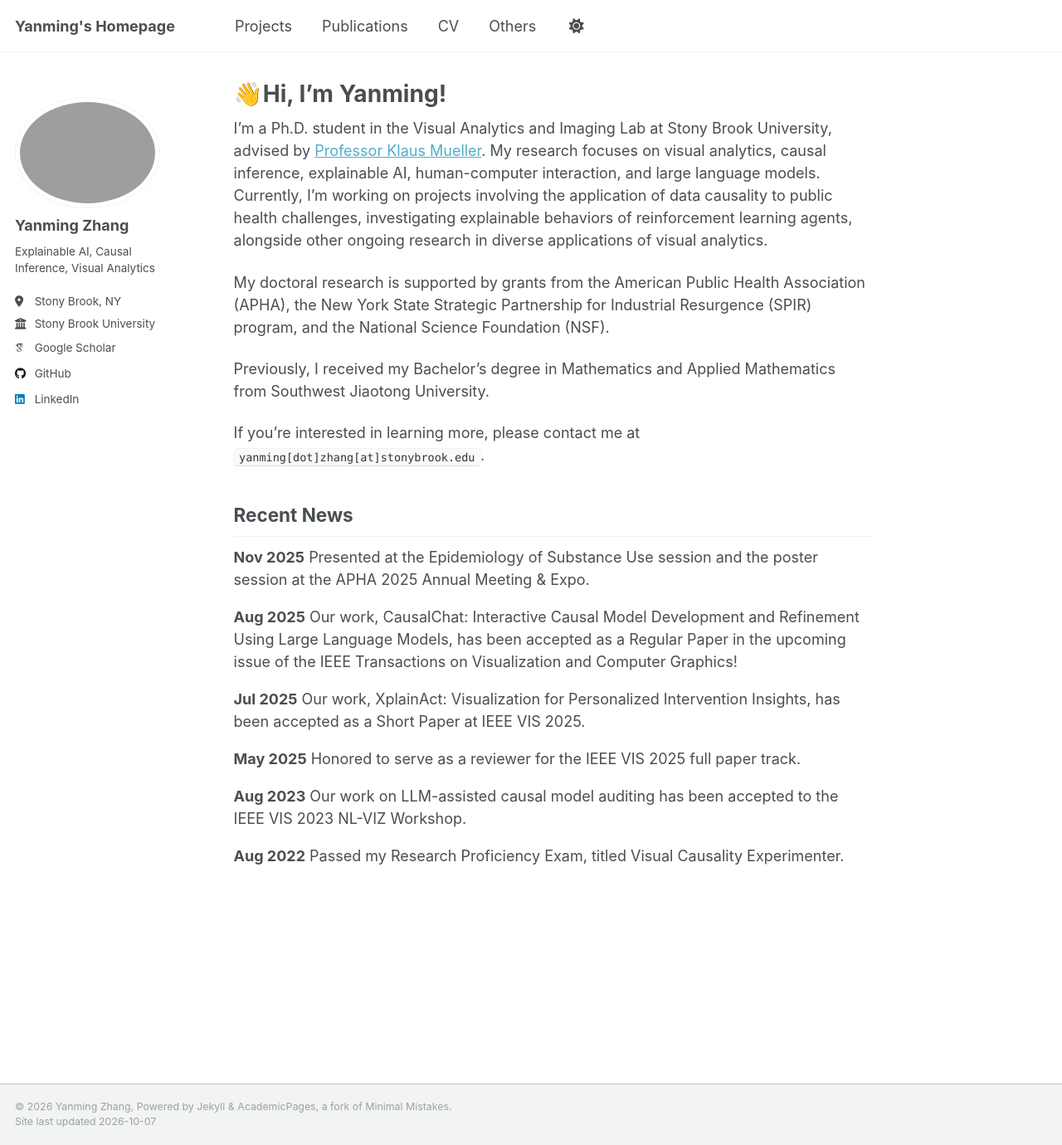
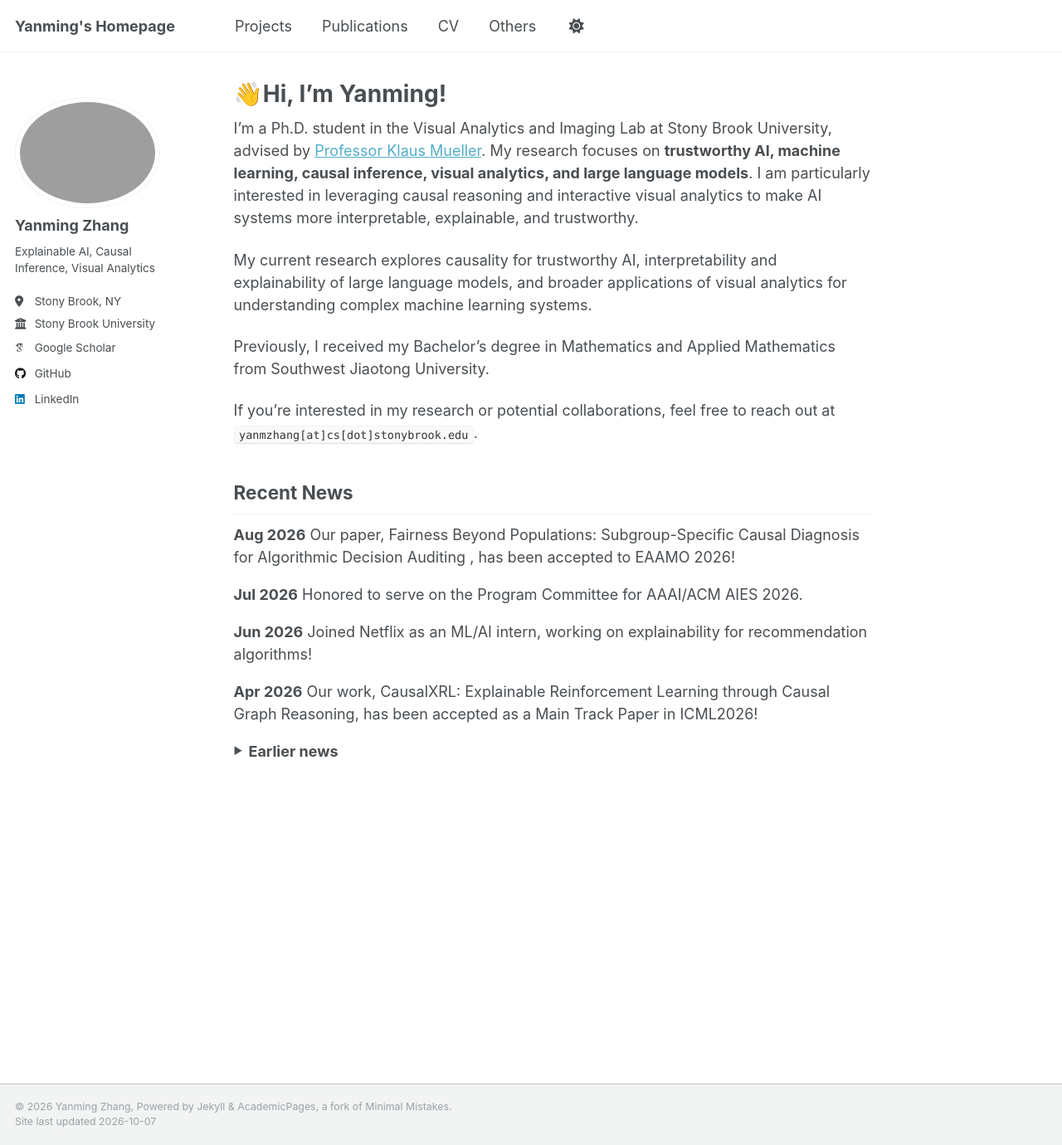
Before and after one commit to yanmluk/yanmluk.github.io, a Jekyll site: the page built from _pages/about.md, in a window 1280 px wide and 1380 px high. Shown: the whole window at 83% size. Built offline with Jekyll 4.4.1, drawn with Linux system fonts in a browser that asks for light colours; some web fonts are replaced.

Commit message:
Add new publications

```diff
--- a/_includes/masthead.html
+++ b/_includes/masthead.html
@@ -13,7 +13,9 @@
             {% else %}
               {% assign domain = base_path %}
             {% endif %}
-            <li class="masthead__menu-item"><a href="{{ domain }}{{ link.url }}">{{ link.title }}</a></li>
+            <li class="masthead__menu-item">
+              <a href="{{ domain }}{{ link.url }}"{% if link.new_window %} target="_blank" rel="noopener noreferrer"{% endif %}>{{ link.title }}</a>
+            </li>
           {% endfor %}
           <li id="theme-toggle" class="masthead__menu-item persist tail">
             <a><i id="theme-icon" class="fa-solid fa-sun" aria-hidden="true" title="toggle theme"></i></a>
--- a/_pages/about.md
+++ b/_pages/about.md
@@ -7,34 +7,83 @@ redirect_from:
   - /about.html
 ---
 
-I'm a Ph.D. student in the Visual Analytics and Imaging Lab at Stony Brook University, advised by [Professor Klaus Mueller](https://www3.cs.stonybrook.edu/~mueller/). My research focuses on visual analytics, causal inference, explainable AI, human-computer interaction, and large language models. Currently, I'm working on projects involving the application of data causality to public health challenges, investigating explainable behaviors of reinforcement learning agents, alongside other ongoing research in diverse applications of visual analytics.
+I'm a Ph.D. student in the Visual Analytics and Imaging Lab at Stony Brook University, advised by [Professor Klaus Mueller](https://www3.cs.stonybrook.edu/~mueller/). My research focuses on **trustworthy AI, machine learning, causal inference, visual analytics, and large language models**. I am particularly interested in leveraging causal reasoning and interactive visual analytics to make AI systems more interpretable, explainable, and trustworthy.
 
-My doctoral research is supported by grants from the American Public Health Association (APHA), the New York State Strategic Partnership for Industrial Resurgence (SPIR) program, and the National Science Foundation (NSF).
+My current research explores causality for trustworthy AI, interpretability and explainability of large language models, and broader applications of visual analytics for understanding complex machine learning systems.
 
 Previously, I received my Bachelor's degree in Mathematics and Applied Mathematics from Southwest Jiaotong University.
 
-If you’re interested in learning more, please contact me at `yanming[dot]zhang[at]stonybrook.edu`.
+If you're interested in my research or potential collaborations, feel free to reach out at `yanmzhang[at]cs[dot]stonybrook.edu`.
 
 Recent News
 ------
+<style>
+  .earlier-news {
+    margin-top: 0.25em;
+  }
+  .earlier-news > summary {
+    cursor: pointer;
+    list-style: none;
+    display: flex;
+    align-items: center;
+    gap: 0.4em;
+    user-select: none;
+  }
+  .earlier-news > summary::-webkit-details-marker {
+    display: none;
+  }
+  .earlier-news > summary::before {
+    content: "▶";
+    font-size: 0.65em;
+    line-height: 1;
+  }
+  .earlier-news[open] > summary::before {
+    content: "▼";
+  }
+  .earlier-news__list {
+    max-height: 14em;
+    overflow-y: auto;
+    margin-top: 0.75em;
+    padding-right: 0.5em;
+  }
+</style>
+
 <div style="margin-bottom: 1em;">
-  <strong>Nov 2025</strong> Presented at the Epidemiology of Substance Use session and the poster session at the APHA 2025 Annual Meeting & Expo.
+  <strong>Aug 2026</strong> Our paper, Fairness Beyond Populations: Subgroup-Specific Causal Diagnosis for Algorithmic Decision Auditing , has been accepted to EAAMO 2026!
 </div>
 <div style="margin-bottom: 1em;">
-  <strong>Aug 2025</strong> Our work, CausalChat: Interactive Causal Model Development and Refinement Using Large Language Models, has been accepted as a Regular Paper in the upcoming issue of the IEEE Transactions on Visualization and Computer Graphics!
+  <strong>Jul 2026</strong> Honored to serve on the Program Committee for AAAI/ACM AIES 2026.
 </div>
 <div style="margin-bottom: 1em;">
-  <strong>Jul 2025</strong> Our work, XplainAct: Visualization for Personalized Intervention Insights, has been accepted as a Short Paper at IEEE VIS 2025.
+  <strong>Jun 2026</strong> Joined Netflix as an ML/AI intern, working on explainability for recommendation algorithms!
 </div>
 <div style="margin-bottom: 1em;">
-  <strong>May 2025</strong> Honored to serve as a reviewer for the IEEE VIS 2025 full paper track.
+  <strong>Apr 2026</strong> Our work, CausalXRL: Explainable Reinforcement Learning through Causal Graph Reasoning, has been accepted as a Main Track Paper in ICML2026!
 </div>
-<div style="margin-bottom: 1em;">
-  <strong>Aug 2023</strong> Our work on LLM-assisted causal model auditing has been accepted to the IEEE VIS 2023 NL-VIZ Workshop.
-</div>
-<div style="margin-bottom: 1em;">
-  <strong>Aug 2022</strong> Passed my Research Proficiency Exam, titled Visual Causality Experimenter.
-</div>
+
+<details class="earlier-news">
+  <summary><strong>Earlier news</strong></summary>
+  <div class="earlier-news__list">
+    <div style="margin-bottom: 1em;">
+      <strong>Nov 2025</strong> Presented at the Epidemiology of Substance Use session and the poster session at the APHA 2025 Annual Meeting & Expo.
+    </div>
+    <div style="margin-bottom: 1em;">
+      <strong>Aug 2025</strong> Our work, CausalChat: Interactive Causal Model Development and Refinement Using Large Language Models, has been accepted as a Regular Paper in the upcoming issue of the IEEE Transactions on Visualization and Computer Graphics!
+    </div>
+    <div style="margin-bottom: 1em;">
+      <strong>Jul 2025</strong> Our work, XplainAct: Visualization for Personalized Intervention Insights, has been accepted as a Short Paper at IEEE VIS 2025.
+    </div>
+    <div style="margin-bottom: 1em;">
+      <strong>May 2025</strong> Honored to serve as a reviewer for the IEEE VIS 2025 full paper track.
+    </div>
+    <div style="margin-bottom: 1em;">
+      <strong>Aug 2023</strong> Our work on LLM-assisted causal model auditing has been accepted to the IEEE VIS 2023 NL-VIZ Workshop.
+    </div>
+    <div style="margin-bottom: 1em;">
+      <strong>Aug 2022</strong> Passed my Research Proficiency Exam, titled Visual Causality Experimenter.
+    </div>
+  </div>
+</details>
 
 <!--
 This is the front page of a website that is powered by the [Academic Pages template](https://github.com/academicpages/academicpages.github.io) and hosted on GitHub pages. [GitHub pages](https://pages.github.com) is a free service in which websites are built and hosted from code and data stored in a GitHub repository, automatically updating when a new commit is made to the repository. This template was forked from the [Minimal Mistakes Jekyll Theme](https://mmistakes.github.io/minimal-mistakes/) created by Michael Rose, and then extended to support the kinds of content that academics have: publications, talks, teaching, a portfolio, blog posts, and a dynamically-generated CV. You can fork [this template](https://github.com/academicpages/academicpages.github.io) right now, modify the configuration and markdown files, add your own PDFs and other content, and have your own site for free, with no ads!
```
Also changed, not shown: _data/navigation.yml (+4 -3 lines), _pages/cv.md (+1 -56 lines), _pages/others.md (added, +8 -0 lines), _publications/causalxrl.md (added, +28 -0 lines), _publications/fairsub.md (added, +22 -0 lines), files/bibtex/causalxrl.bib (added, +9 -0 lines), files/bibtex/fairsub.bib (added, +9 -0 lines), files/images/causalxrl_paper.png (added), files/images/fairsub_paper.png (added), 1 other file.
